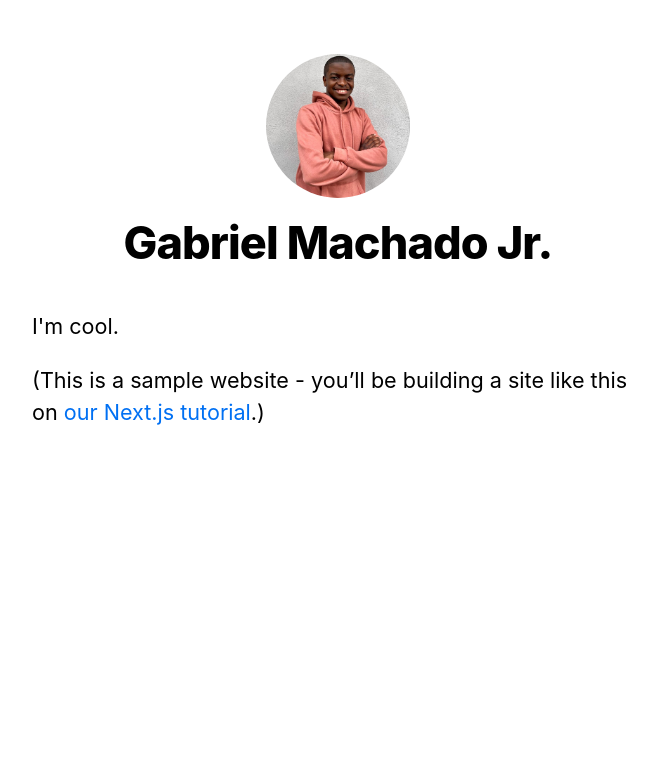
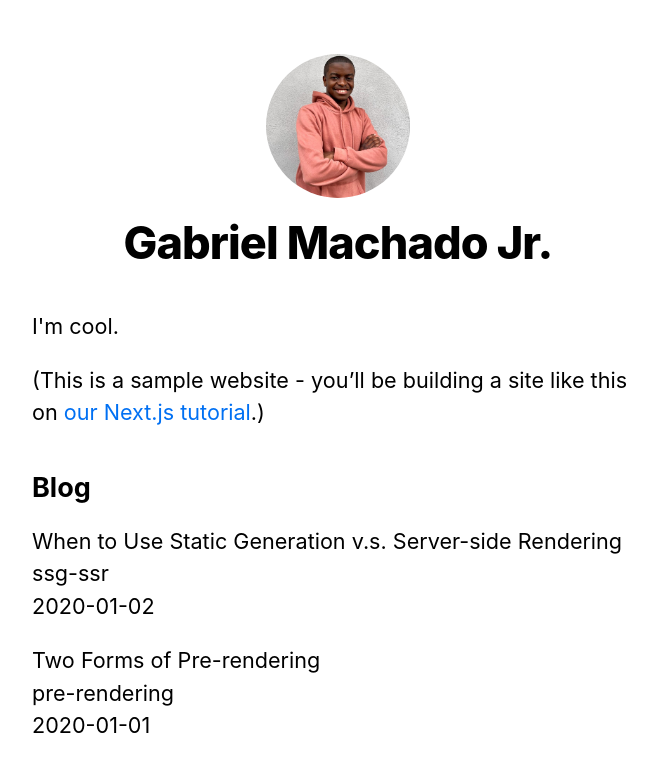
Before and after one commit to gabrieltmjr/next-js-tutorial, a Next.js app: page / in a window 1280 px wide. Shown: the top 772 px of the page, without its empty margins (302-959 px from the left). Built offline with nearby package versions, Linux system fonts and the light colour scheme.

Commit message:
Pre-rendering and Data Fetching - Implement getStaticProps

```diff
--- /dev/null
+++ b/lib/posts.js
@@ -0,0 +1,35 @@
+import fs from 'fs';
+import path from 'path';
+import matter from 'gray-matter';
+
+const postsDirectory = path.join(process.cwd(), 'posts');
+
+export function getSortedPostsData() {
+  // Get file names under /posts
+  const fileNames = fs.readdirSync(postsDirectory);
+  const allPostsData = fileNames.map((fileName) => {
+    // Remove ".md" from file name to get id
+    const id = fileName.replace(/\.md$/, '');
+
+    // Read markdown file as string
+    const fullPath = path.join(postsDirectory, fileName);
+    const fileContents = fs.readFileSync(fullPath, 'utf8');
+
+    // Use gray-matter to parse the post metadata section
+    const matterResult = matter(fileContents);
+
+    // Combine the data with the id
+    return {
+      id,
+      ...matterResult.data,
+    };
+  });
+  // Sort posts by date
+  return allPostsData.sort((a, b) => {
+    if (a.date < b.date) {
+      return 1;
+    } else {
+      return -1;
+    }
+  });
+}
--- a/package.json
+++ b/package.json
@@ -6,6 +6,7 @@
     "start": "next start"
   },
   "dependencies": {
+    "gray-matter": "^4.0.3",
     "next": "latest",
     "react": "18.2.0",
     "react-dom": "18.2.0"
--- a/pages/index.js
+++ b/pages/index.js
@@ -1,8 +1,18 @@
 import Head from 'next/head';
 import Layout, { siteTitle } from '../components/layout';
 import utilStyles from '../styles/utils.module.css';
+import { getSortedPostsData } from '../lib/posts';
 
-export default function Home() {
+export async function getStaticProps() {
+  const allPostsData = getSortedPostsData();
+  return {
+    props: {
+      allPostsData,
+    },
+  };
+}
+
+export default function Home({ allPostsData }) {
   return (
     <Layout home>
       <Head>
@@ -15,6 +25,20 @@
           <a href="https://nextjs.org/learn">our Next.js tutorial</a>.)
         </p>
       </section>
+      <section className={`${utilStyles.headingMd} ${utilStyles.padding1px}`}>
+        <h2 className={utilStyles.headingLg}>Blog</h2>
+        <ul className={utilStyles.list}>
+          {allPostsData.map(({ id, date, title }) => (
+            <li className={utilStyles.listItem} key={id}>
+              {title}
+              <br />
+              {id}
+              <br />
+              {date}
+            </li>
+          ))}
+        </ul>
+      </section>
     </Layout>
   );
 }
--- /dev/null
+++ b/posts/pre-rendering.md
@@ -0,0 +1,11 @@
+---
+title: 'Two Forms of Pre-rendering'
+date: '2020-01-01'
+---
+
+Next.js has two forms of pre-rendering: **Static Generation** and **Server-side Rendering**. The difference is in **when** it generates the HTML for a page.
+
+- **Static Generation** is the pre-rendering method that generates the HTML at **build time**. The pre-rendered HTML is then _reused_ on each request.
+- **Server-side Rendering** is the pre-rendering method that generates the HTML on **each request**.
+
+Importantly, Next.js lets you **choose** which pre-rendering form to use for each page. You can create a "hybrid" Next.js app by using Static Generation for most pages and using Server-side Rendering for others.
--- /dev/null
+++ b/posts/ssg-ssr.md
@@ -0,0 +1,19 @@
+---
+title: 'When to Use Static Generation v.s. Server-side Rendering'
+date: '2020-01-02'
+---
+
+We recommend using **Static Generation** (with and without data) whenever possible because your page can be built once and served by CDN, which makes it much faster than having a server render the page on every request.
+
+You can use Static Generation for many types of pages, including:
+
+- Marketing pages
+- Blog posts
+- E-commerce product listings
+- Help and documentation
+
+You should ask yourself: "Can I pre-render this page **ahead** of a user's request?" If the answer is yes, then you should choose Static Generation.
+
+On the other hand, Static Generation is **not** a good idea if you cannot pre-render a page ahead of a user's request. Maybe your page shows frequently updated data, and the page content changes on every request.
+
+In that case, you can use **Server-Side Rendering**. It will be slower, but the pre-rendered page will always be up-to-date. Or you can skip pre-rendering and use client-side JavaScript to populate data.
```
Also changed, not shown: 1 other file (tests, documents, lock files or other folders).
